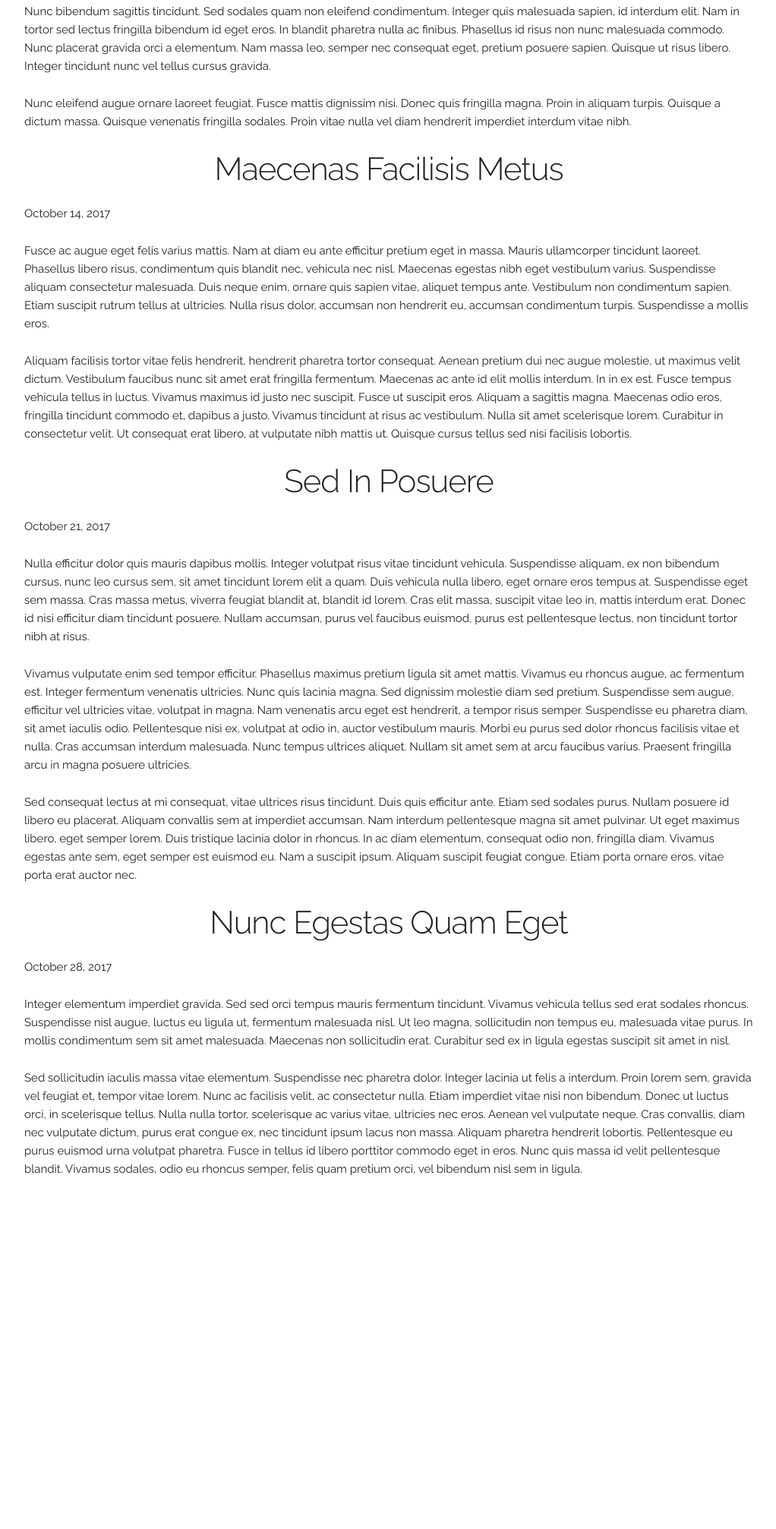
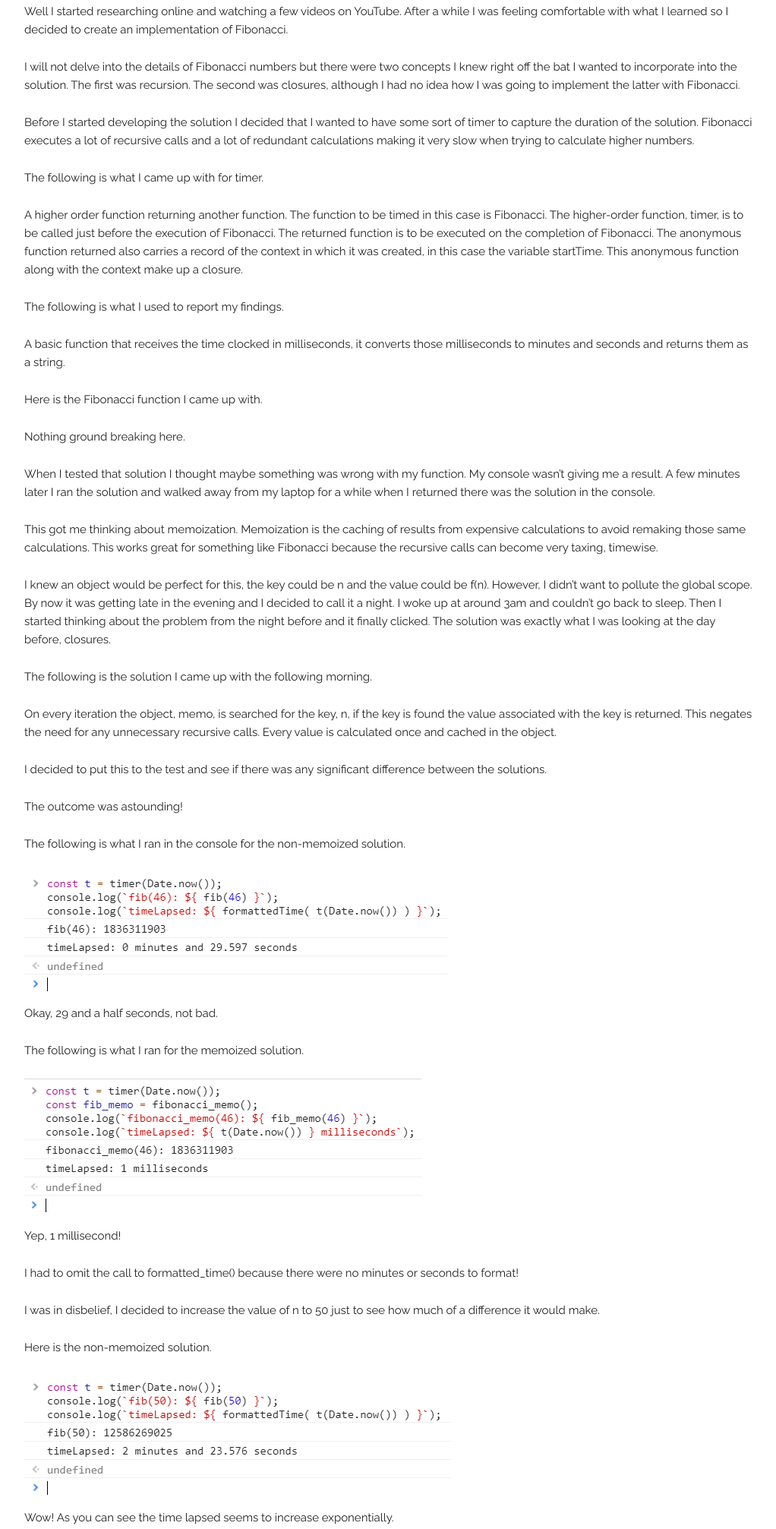
Before and after one commit to jasonfigueroa/new-personal-site-template, a plain HTML site: page blog.html in a window 1280 px wide. Shown: the part 678-2691 px from the top of the page at 76% size, without its empty margins (128-1150 px from the left). Before the commit the page ends 2254 px from the top, so only its background shows below. Drawn offline with Linux system fonts and the light colour scheme.

Commit message:
first blog post

```diff
--- a/blog.html
+++ b/blog.html
@@ -45,6 +45,7 @@
           <li><a href="/blog.html">Blog</a></li>
           <li><a href="/projects.html">Projects</a></li>
           <li><a href="/contact.html">Contact</a></li>
+          <li><a href="/resume.html">Resume</a></li>
           <!-- should I add a no-script.html page -->
           <!-- <li id="menuIcon"><a href="https://google.com" onclick="toggleResponsiveNav();return false;"><i class="fa fa-bars" aria-hidden="true"></i></a></li> -->
         </ul>
@@ -62,31 +63,85 @@
 <div class="container">
     <section>
         <article>
-            <h2>Nam Accumsan Orci Eget</h2>
-            <p class="publish-date"><time datetime="2017-10-7">October 7, 2017</time></p>
-            <p>Suspendisse potenti. Aenean elementum cursus mollis. Maecenas consequat arcu a nulla efficitur ultricies. Curabitur efficitur erat eget consequat mattis. Integer ut consequat ex. Aenean ac sodales arcu. Fusce porttitor dignissim consequat. Praesent tincidunt felis quam, eu sodales velit scelerisque porta. Maecenas sit amet vulputate eros. In convallis augue sed augue pellentesque maximus. Aliquam iaculis neque accumsan nunc bibendum semper. Maecenas ultrices mauris varius, maximus arcu et, dignissim nibh.</p>
-            <p>Nunc bibendum sagittis tincidunt. Sed sodales quam non eleifend condimentum. Integer quis malesuada sapien, id interdum elit. Nam in tortor sed lectus fringilla bibendum id eget eros. In blandit pharetra nulla ac finibus. Phasellus id risus non nunc malesuada commodo. Nunc placerat gravida orci a elementum. Nam massa leo, semper nec consequat eget, pretium posuere sapien. Quisque ut risus libero. Integer tincidunt nunc vel tellus cursus gravida.</p>
-            <p>Nunc eleifend augue ornare laoreet feugiat. Fusce mattis dignissim nisi. Donec quis fringilla magna. Proin in aliquam turpis. Quisque a dictum massa. Quisque venenatis fringilla sodales. Proin vitae nulla vel diam hendrerit imperdiet interdum vitae nibh.</p>
-        </article>
-        <article>
-            <h2>Maecenas Facilisis Metus</h2>
-            <p class="publish-date"><time datetime="2017-10-14">October 14, 2017</time></p>
-            <p>Fusce ac augue eget felis varius mattis. Nam at diam eu ante efficitur pretium eget in massa. Mauris ullamcorper tincidunt laoreet. Phasellus libero risus, condimentum quis blandit nec, vehicula nec nisl. Maecenas egestas nibh eget vestibulum varius. Suspendisse aliquam consectetur malesuada. Duis neque enim, ornare quis sapien vitae, aliquet tempus ante. Vestibulum non condimentum sapien. Etiam suscipit rutrum tellus at ultricies. Nulla risus dolor, accumsan non hendrerit eu, accumsan condimentum turpis. Suspendisse a mollis eros.</p>
-            <p>Aliquam facilisis tortor vitae felis hendrerit, hendrerit pharetra tortor consequat. Aenean pretium dui nec augue molestie, ut maximus velit dictum. Vestibulum faucibus nunc sit amet erat fringilla fermentum. Maecenas ac ante id elit mollis interdum. In in ex est. Fusce tempus vehicula tellus in luctus. Vivamus maximus id justo nec suscipit. Fusce ut suscipit eros. Aliquam a sagittis magna. Maecenas odio eros, fringilla tincidunt commodo et, dapibus a justo. Vivamus tincidunt at risus ac vestibulum. Nulla sit amet scelerisque lorem. Curabitur in consectetur velit. Ut consequat erat libero, at vulputate nibh mattis ut. Quisque cursus tellus sed nisi facilisis lobortis.</p>
-        </article>
-        <article>
-            <h2>Sed In Posuere</h2>
-            <p class="publish-date"><time datetime="2017-10-21">October 21, 2017</time></p>
-            <p>Nulla efficitur dolor quis mauris dapibus mollis. Integer volutpat risus vitae tincidunt vehicula. Suspendisse aliquam, ex non bibendum cursus, nunc leo cursus sem, sit amet tincidunt lorem elit a quam. Duis vehicula nulla libero, eget ornare eros tempus at. Suspendisse eget sem massa. Cras massa metus, viverra feugiat blandit at, blandit id lorem. Cras elit massa, suscipit vitae leo in, mattis interdum erat. Donec id nisi efficitur diam tincidunt posuere. Nullam accumsan, purus vel faucibus euismod, purus est pellentesque lectus, non tincidunt tortor nibh at risus.</p>
-            <p>Vivamus vulputate enim sed tempor efficitur. Phasellus maximus pretium ligula sit amet mattis. Vivamus eu rhoncus augue, ac fermentum est. Integer fermentum venenatis ultricies. Nunc quis lacinia magna. Sed dignissim molestie diam sed pretium. Suspendisse sem augue, efficitur vel ultricies vitae, volutpat in magna. Nam venenatis arcu eget est hendrerit, a tempor risus semper. Suspendisse eu pharetra diam, sit amet iaculis odio. Pellentesque nisi ex, volutpat at odio in, auctor vestibulum mauris. Morbi eu purus sed dolor rhoncus facilisis vitae et nulla. Cras accumsan interdum malesuada. Nunc tempus ultrices aliquet. Nullam sit amet sem at arcu faucibus varius. Praesent fringilla arcu in magna posuere ultricies.</p>
-            <p>Sed consequat lectus at mi consequat, vitae ultrices risus tincidunt. Duis quis efficitur ante. Etiam sed sodales purus. Nullam posuere id libero eu placerat. Aliquam convallis sem at imperdiet accumsan. Nam interdum pellentesque magna sit amet pulvinar. Ut eget maximus libero, eget semper lorem. Duis tristique lacinia dolor in rhoncus. In ac diam elementum, consequat odio non, fringilla diam. Vivamus egestas ante sem, eget semper est euismod eu. Nam a suscipit ipsum. Aliquam suscipit feugiat congue. Etiam porta ornare eros, vitae porta erat auctor nec.</p>
-        </article>
-        <article>
-            <h2>Nunc Egestas Quam Eget</h2>
-            <p class="publish-date"><time datetime="2017-10-28">October 28, 2017</time></p>
-            <p>Integer elementum imperdiet gravida. Sed sed orci tempus mauris fermentum tincidunt. Vivamus vehicula tellus sed erat sodales rhoncus. Suspendisse nisl augue, luctus eu ligula ut, fermentum malesuada nisl. Ut leo magna, sollicitudin non tempus eu, malesuada vitae purus. In mollis condimentum sem sit amet malesuada. Maecenas non sollicitudin erat. Curabitur sed ex in ligula egestas suscipit sit amet in nisl.</p>
-            <p>Sed sollicitudin iaculis massa vitae elementum. Suspendisse nec pharetra dolor. Integer lacinia ut felis a interdum. Proin lorem sem, gravida vel feugiat et, tempor vitae lorem. Nunc ac facilisis velit, ac consectetur nulla. Etiam imperdiet vitae nisi non bibendum. Donec ut luctus orci, in scelerisque tellus. Nulla nulla tortor, scelerisque ac varius vitae, ultricies nec eros. Aenean vel vulputate neque. Cras convallis, diam nec vulputate dictum, purus erat congue ex, nec tincidunt ipsum lacus non massa. Aliquam pharetra hendrerit lobortis. Pellentesque eu purus euismod urna volutpat pharetra. Fusce in tellus id libero porttitor commodo eget in eros. Nunc quis massa id velit pellentesque blandit. Vivamus sodales, odio eu rhoncus semper, felis quam pretium orci, vel bibendum nisl sem in ligula.</p>
-        </article>
+            <h2>JavaScript Fibonacci Memoization</h2>
+            <p class="publish-date">
+              <time datetime="2017-10-27">October 27, 2017</time>
+            </p>
+            <p>
+                I wanted to write a blog post but wasn’t sure what to write about. Well, I’ve been working a lot with JavaScript lately and have been loving it. I come from a background of mostly C and Java with a dash of Python 😉. Passing functions as arguments and returning functions is all very new for me so I was considering writing about first-class functions, higher-order functions and/or closures. These are all brand-new concepts for me.
+            </p>
+            <p>
+                Well I started researching online and watching a few videos on YouTube. After a while I was feeling comfortable with what I learned so I decided to create an implementation of Fibonacci.
+            </p>
+            <p>
+                I will not delve into the details of Fibonacci numbers but there were two concepts I knew right off the bat I wanted to incorporate into the solution. The first was recursion. The second was closures, although I had no idea how I was going to implement the latter with Fibonacci.
+            </p>
+            <p>
+                Before I started developing the solution I decided that I wanted to have some sort of timer to capture the duration of the solution. Fibonacci executes a lot of recursive calls and a lot of redundant calculations making it very slow when trying to calculate higher numbers.
+            </p>
+            <p>The following is what I came up with for timer.</p>
+            <script src="https://gist.github.com/jasonfigueroa/091ea9d9f43936ae01f9e1ec29d0a45c.js"></script>
+            <p>
+                A higher order function returning another function. The function to be timed in this case is Fibonacci. The higher-order function, timer, is to be called just before the execution of Fibonacci. The returned function is to be executed on the completion of Fibonacci. The anonymous function returned also carries a record of the context in which it was created, in this case the variable startTime. This anonymous function along with the context make up a closure.
+            </p>
+            <p>The following is what I used to report my findings.</p>
+            <script src="https://gist.github.com/jasonfigueroa/eeb403a745b5c22e07c20e446136695b.js"></script>
+            <p>
+                A basic function that receives the time clocked in milliseconds, it converts those milliseconds to minutes and seconds and returns them as a string.
+            </p>
+            <p>Here is the Fibonacci function I came up with.</p>
+            <script src="https://gist.github.com/jasonfigueroa/74eea13072ab197872015a1d8b080071.js"></script>
+            <p>Nothing ground breaking here.</p>
+            <p>
+                When I tested that solution I thought maybe something was wrong with my function. My console wasn’t giving me a result. A few minutes later I ran the solution and walked away from my laptop for a while when I returned there was the solution in the console.
+            </p>
+            <p>
+                This got me thinking about memoization. Memoization is the caching of results from expensive calculations to avoid remaking those same calculations. This works great for something like Fibonacci because the recursive calls can become very taxing, timewise.
+            </p>
+            <p>
+                I knew an object would be perfect for this, the key could be n and the value could be f(n). However, I didn’t want to pollute the global scope. By now it was getting late in the evening and I decided to call it a night. I woke up at around 3am and couldn’t go back to sleep. Then I started thinking about the problem from the night before and it finally clicked. The solution was exactly what I was looking at the day before, closures.
+            </p>
+            <p>The following is the solution I came up with the following morning.</p>
+            <script src="https://gist.github.com/jasonfigueroa/4a732137dbb2972b6416a3a4967a9b20.js"></script>
+            <p>
+                On every iteration the object, memo, is searched for the key, n, if the key is found the value associated with the key is returned. This negates the need for any unnecessary recursive calls. Every value is calculated once and cached in the object.
+            </p>
+            <p>
+                I decided to put this to the test and see if there was any significant difference between the solutions.
+            </p>
+            <p>The outcome was astounding!</p>
+            <p>
+              The following is what I ran in the console for the non-memoized
+              solution.
+            </p>
+            <img src="images/fib-value-of-46-non-memo.png">
+            <p>Okay, 29 and a half seconds, not bad.</p>
+            <p>The following is what I ran for the memoized solution.</p>
+            <img src="images/fib-value-of-46-memo.png">
+            <p>Yep, 1 millisecond!</p>
+            <p>
+              I had to omit the call to formatted_time() because there were no
+              minutes or seconds to format!
+            </p>
+            <p>
+                I was in disbelief, I decided to increase the value of n to 50
+                just to see how much of a difference it would make.
+            </p>
+            <p>Here is the non-memoized solution.</p>
+            <img src="images/fib-value-of-50-non-memo.png">
+            <p>Wow! As you can see the time lapsed seems to increase exponentially.</p>
+            <p>Here is the memoized solution running 50 as the value of n.</p>
+            <img src="images/fib-value-of-50-memo.png">
+            <p>2 milliseconds!</p>
+            <p>
+                Here is a visual representation of what is happening on every iteration an initial calculation is made.
+            </p>
+            <img src="images/demo-of-value-caching.png">
+            <p>The programs sees that a calculation hasn’t been made for the value n, the program executes the calculations and the outcome is cached as a key value pair.</p>
+            <p>That is just up to number 12. This object gets big fast.</p>
+            <p>
+                The benefits of memoization are obvious. It would be nice to find a use for this other than experimentation. I have read that some languages feature automatic memoization which can be leveraged by the developer. I’m not sure if JavaScript is one of those languages but that’ll have to be a topic for another day.
+            </p>
       </section>
 </div>
 
--- a/css/mystyles.css
+++ b/css/mystyles.css
@@ -164,7 +164,7 @@ nav li a:active {
     float: right;
 }
 
-@media screen and (max-width: 675px) {
+@media screen and (max-width: 774px) {
     .topnav ul {
         display: none;
     }
@@ -186,7 +186,7 @@ nav li a:active {
     }
   }
 
-  @media screen and (max-width: 675px) {
+  @media screen and (max-width: 774px) {
     .topnav.responsive {
 
     }
```
Also changed, not shown: contact.html (+1 -0 lines), index.html (+1 -0 lines), projects.html (+1 -0 lines), resume.html (+1 -0 lines), images/demo-of-value-caching - Copy.png (added), images/demo-of-value-caching.png (added), images/favicon.png (deleted), images/fib-value-of-46-memo - Copy.png (added), images/fib-value-of-46-memo.png (added), images/fib-value-of-46-non-memo - Copy.png (added), images/fib-value-of-46-non-memo.png (added), images/fib-value-of-50-memo - Copy.png (added), images/fib-value-of-50-memo.png (added), images/fib-value-of-50-non-memo - Copy.png (added), 1 more files, 2 other files.
